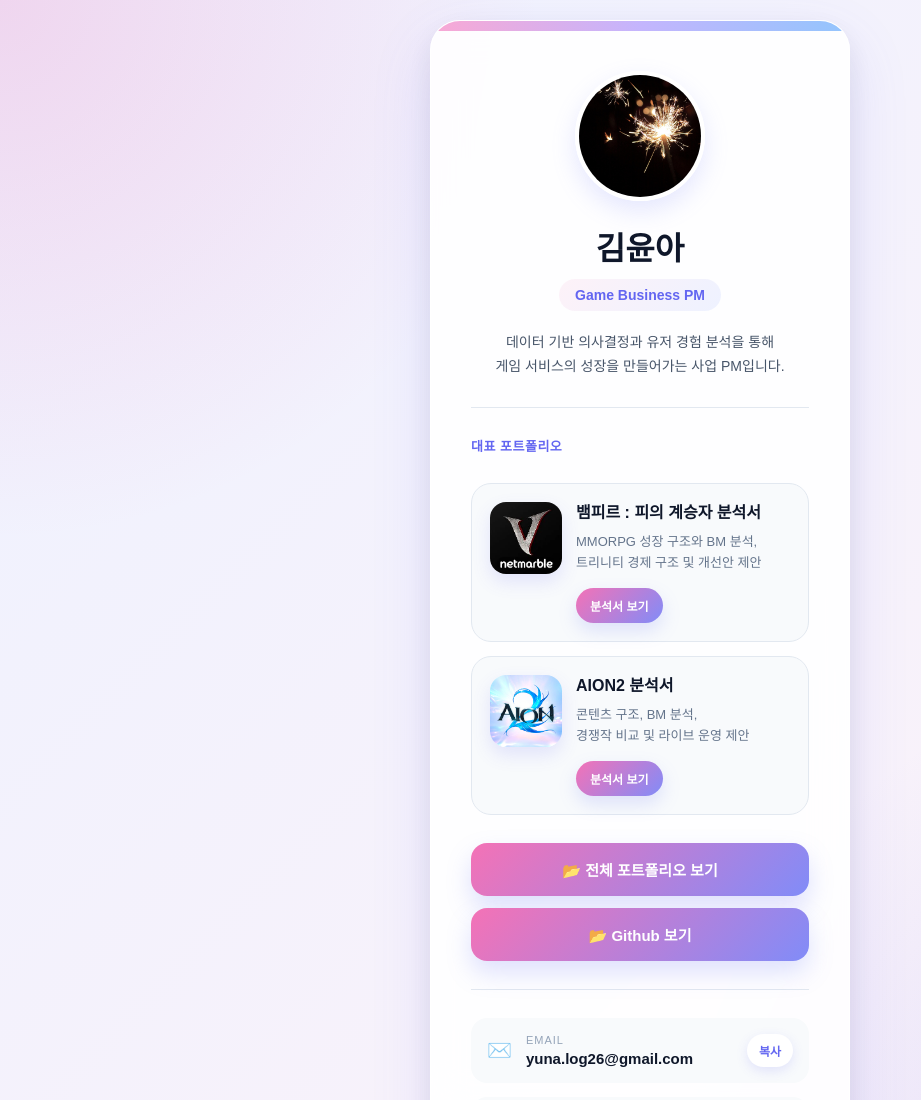
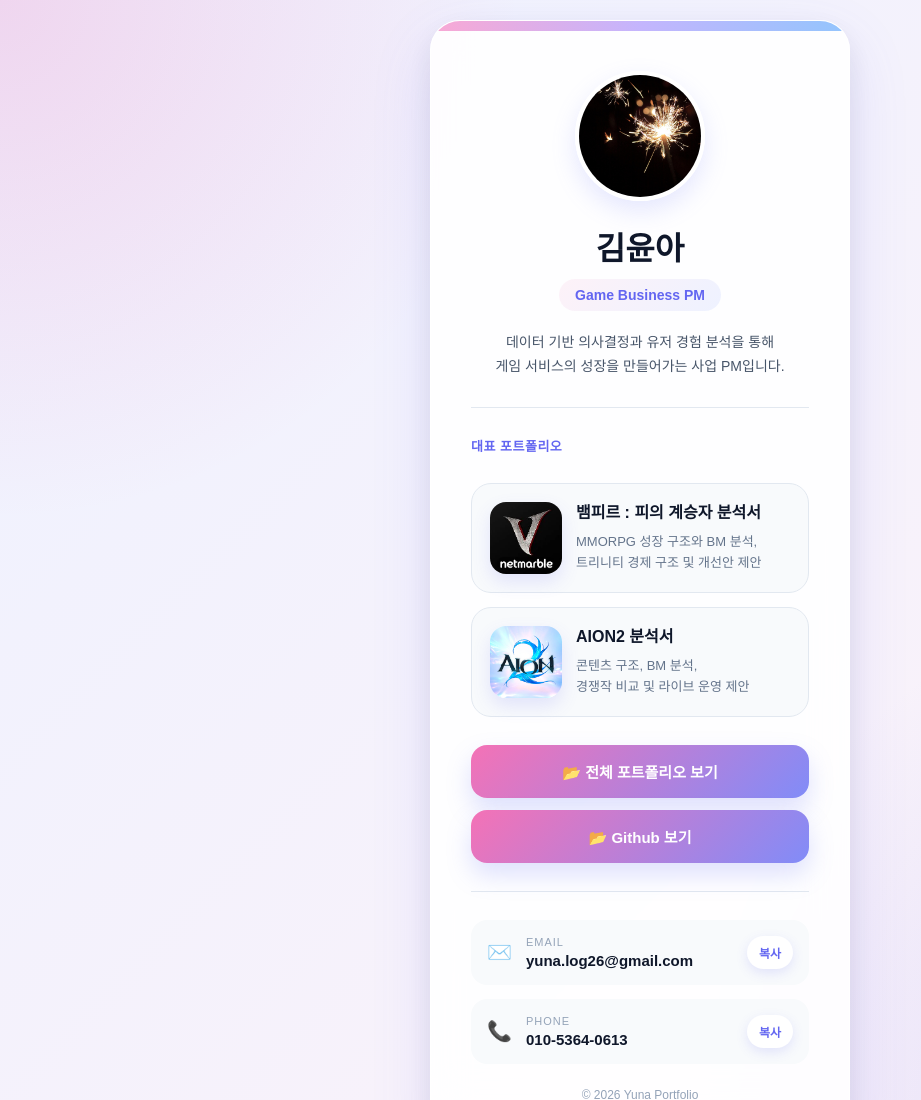
Before and after one commit to yunalog/VScard_recent, a plain HTML site: page index.html in a window 1280 px wide. Shown: the top 1100 px of the page, without its empty margins (0-921 px from the left). Drawn offline with Linux system fonts and the light colour scheme.

Commit message:
대표 포트폴리오 카드 수정

```diff
--- a/index.html
+++ b/index.html
@@ -31,7 +31,11 @@
         <section class="portfolio-section">
             <div class="section-title">대표 포트폴리오</div>
 
-            <article class="portfolio-card">
+            <a
+                href="https://drive.google.com/file/d/1lSwrsK_kxXwtUl8qXo26ps9I4WSpOVAY/view?usp=sharing"
+                target="_blank"
+                rel="noopener noreferrer"
+                class="portfolio-card">
                 <div class="portfolio-image">
                     <img src="./images/vampir.jpg" alt="뱀피르">
                 </div>
@@ -42,17 +46,14 @@
                         MMORPG 성장 구조와 BM 분석,<br>
                         트리니티 경제 구조 및 개선안 제안
                     </p>
-                    <a
-                        href="https://drive.google.com/file/d/1lSwrsK_kxXwtUl8qXo26ps9I4WSpOVAY/view?usp=sharing"
-                        target="_blank"
-                        rel="noopener noreferrer"
-                        class="portfolio-link">
-                        분석서 보기
-                    </a>
                 </div>
-            </article>
+            </a>
 
-            <article class="portfolio-card">
+            <a
+                href="https://drive.google.com/file/d/13_BFjfUt7RCbK95zYVhkkpAliTIpTS0i/view?usp=sharing"
+                target="_blank"
+                rel="noopener noreferrer"
+                class="portfolio-card">
                 <div class="portfolio-image">
                     <img src="./images/aion2.jpg" alt="AION2">
                 </div>
@@ -63,15 +64,8 @@
                         콘텐츠 구조, BM 분석,<br>
                         경쟁작 비교 및 라이브 운영 제안
                     </p>
-                    <a
-                        href="https://drive.google.com/file/d/13_BFjfUt7RCbK95zYVhkkpAliTIpTS0i/view?usp=sharing"
-                        target="_blank"
-                        rel="noopener noreferrer"
-                        class="portfolio-link">
-                        분석서 보기
-                    </a>
                 </div>
-            </article>
+            </a>
         </section>
 
         <div class="button-area">
--- a/style.css
+++ b/style.css
@@ -102,18 +102,51 @@
 }
 
 .portfolio-card{
+    position:relative;
     display:flex;
     gap:14px;
     padding:18px;
     border-radius:20px;
     background:#f8fafc;
     border:1px solid #e2e8f0;
-    transition:.2s;
+    text-decoration:none;
+    cursor:pointer;
+    transition:
+        transform .22s ease,
+        box-shadow .22s ease,
+        border-color .22s ease,
+        background .22s ease;
+}
+
+.portfolio-card::after{
+    content:"↗";
+    position:absolute;
+    top:16px;
+    right:18px;
+    font-size:14px;
+    font-weight:800;
+    color:#818cf8;
+    opacity:0;
+    transform:translate(-4px, 4px);
+    transition:.22s ease;
 }
 
 .portfolio-card:hover{
-    transform:translateY(-2px);
-    box-shadow:0 12px 24px rgba(99,102,241,.12);
+    transform:translateY(-5px);
+    background:white;
+    border-color:#c4b5fd;
+    box-shadow:
+        0 18px 32px rgba(99,102,241,.16),
+        0 8px 18px rgba(15,23,42,.08);
+}
+
+.portfolio-card:hover::after{
+    opacity:1;
+    transform:translate(0, 0);
+}
+
+.portfolio-card:active{
+    transform:translateY(-2px) scale(.99);
 }
 
 .portfolio-image{
@@ -135,6 +168,7 @@
 
 .portfolio-content{
     min-width:0;
+    padding-right:18px;
 }
 
 .portfolio-content h2{
@@ -142,32 +176,17 @@
     font-size:16px;
     line-height:1.4;
     color:#0f172a;
+    transition:.2s;
+}
+
+.portfolio-card:hover .portfolio-content h2{
+    color:#6366f1;
 }
 
 .portfolio-content p{
-    margin-bottom:14px;
     font-size:13px;
     line-height:1.6;
     color:#64748b;
-}
-
-.portfolio-link{
-    display:inline-flex;
-    justify-content:center;
-    align-items:center;
-    padding:9px 14px;
-    border-radius:999px;
-    background:linear-gradient(135deg, #f472b6, #818cf8);
-    color:white;
-    text-decoration:none;
-    font-size:12px;
-    font-weight:800;
-    box-shadow:0 8px 18px rgba(129,140,248,.22);
-    transition:.2s;
-}
-
-.portfolio-link:hover{
-    transform:translateY(-1px);
 }
 
 .button-area{
```
Also changed, not shown: script.js (line endings or trailing spaces).
